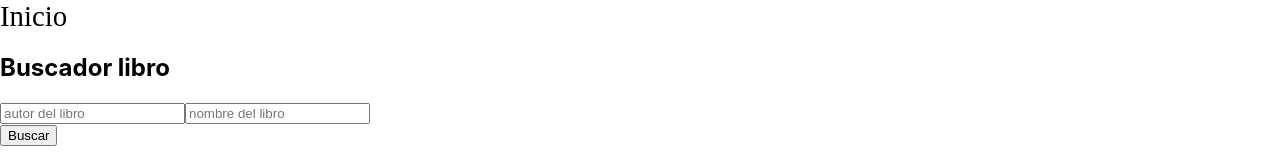
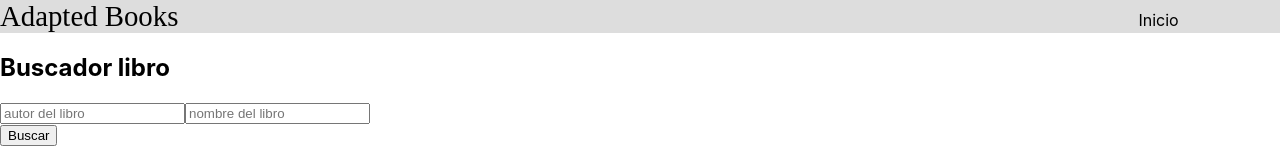
Before and after one commit to LucasMattera/Adapted-Books, a React (Create React App) app in the folder web/adbooksweb-app/: page / in a window 1280 px wide. Shown: the top 160 px of the page. Built offline with nearby package versions, Linux system fonts and the light colour scheme; no server answers.

Commit message:
refactor de estilos navbar

```diff
--- a/web/adbooksweb-app/src/components/Navbar.js
+++ b/web/adbooksweb-app/src/components/Navbar.js
@@ -11,10 +11,11 @@ const Navbar = () => {
 
     return (
         <div>
-            <nav className="navbar navbar-light bg-light justify-content-between">
+            <nav className="navbar navbar-dark bg-primary justify-content-between">
+                <a className="navbar-brand">Adapted Books</a>
                 <a
+                    className="boton-inicio"
                     type="submit"
-                    className="navbar-brand"
                     onClick={goHome}
                 >
                     Inicio
--- a/web/adbooksweb-app/src/styles/Navbar.css
+++ b/web/adbooksweb-app/src/styles/Navbar.css
@@ -3,6 +3,12 @@
     font-size: 180%;
 }
 
-.navbar-profile {
+.navbar{
+    background-color: #dddddd;
+
+}
+
+.boton-inicio{
     margin-left: 75%;
+
 }
```
